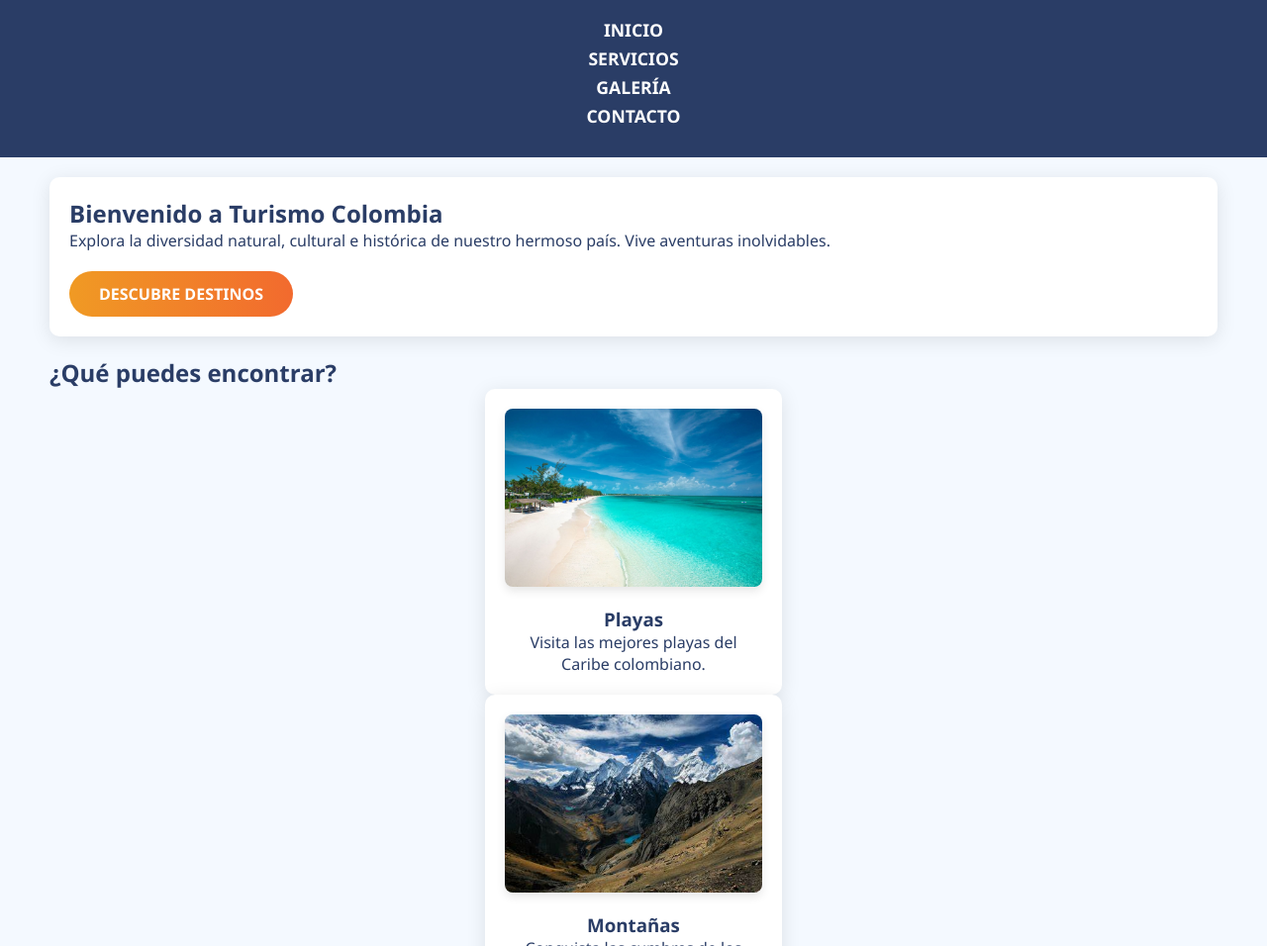
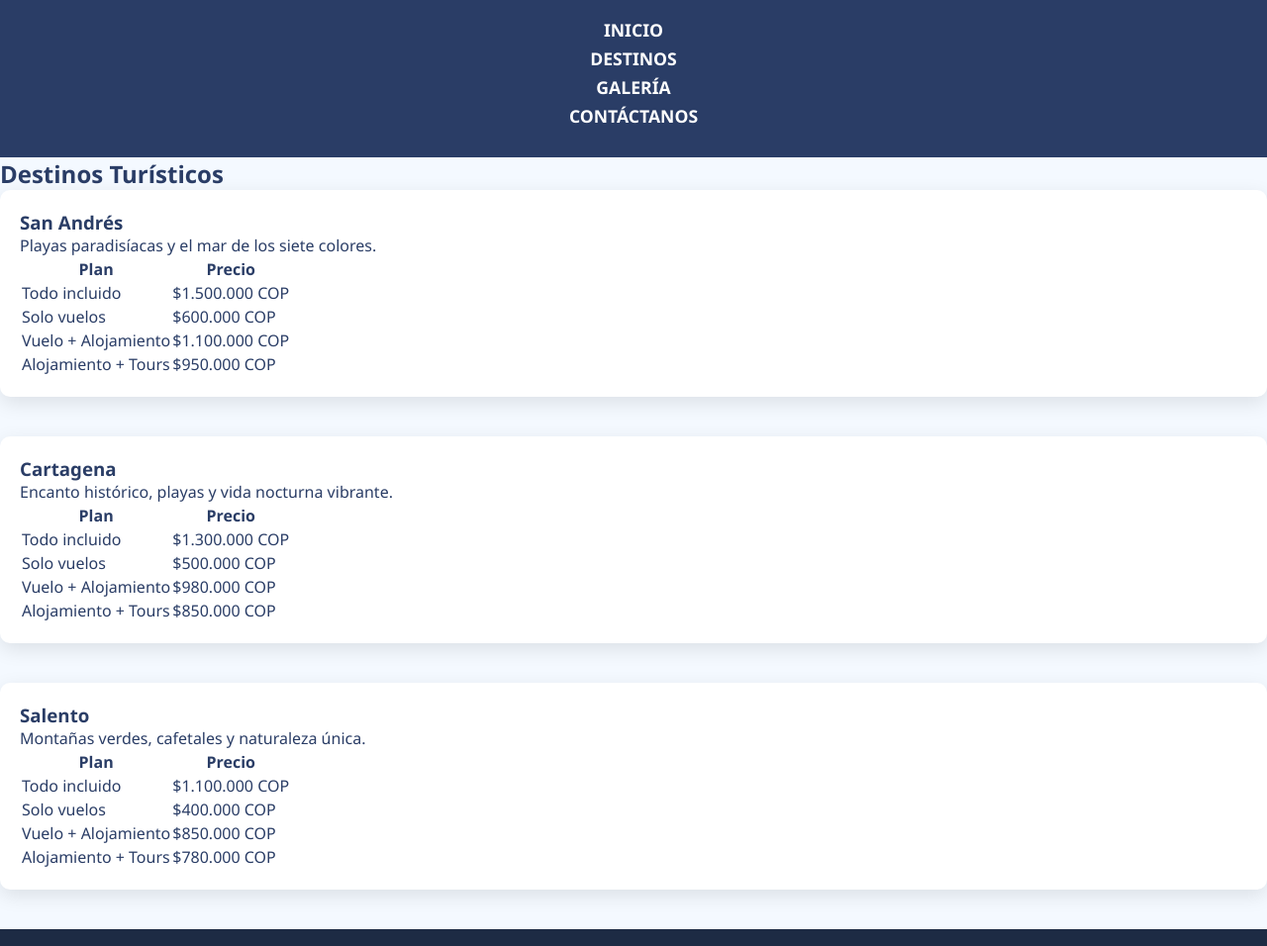
Before and after one commit to luigarmi/sitios_turisticos, a plain HTML site: page index.html in a window 1280 px wide. Shown: the part 77-1033 px from the top of the page at 99% size. Drawn offline with Linux system fonts and the light colour scheme.

Commit message:
Update index.html

```diff
--- a/index.html
+++ b/index.html
@@ -2,59 +2,115 @@
 <html lang="es">
 <head>
     <meta charset="UTF-8">
-  <meta name="viewport" content="width=device-width, initial-scale=1">
-  <title>Turismo Colombia</title>
+    <meta name="viewport" content="width=device-width, initial-scale=1.0">
+    <title>Turismo Colombia - Destinos</title>
     <link rel="stylesheet" href="style.css">
-  <script defer src="script.js"></script>
 </head>
 <body>
-
     <header>
-  <div class="container">
-    <h1>Mi Sitio Web</h1>
-    <div class="menu-toggle" id="menu-toggle">&#9776;</div> <!-- Icono hamburguesa -->
+        <h1>Turismo Colombia</h1>
+        <nav>
+            <div class="menu-toggle" id="menu-toggle">&#9776;</div>
             <ul class="menu" id="menu">
-      <li><a href="#">Inicio</a></li>
-      <li><a href="#">Servicios</a></li>
-      <li><a href="#">Galería</a></li>
-      <li><a href="#">Contacto</a></li>
+                <li><a href="index.html">Inicio</a></li>
+                <li><a href="destinos.html">Destinos</a></li>
+                <li><a href="galeria.html">Galería</a></li>
+                <li><a href="contacto.html">Contáctanos</a></li>
             </ul>
-  </div>
+        </nav>
     </header>
 
+    <main>
+        <section class="destinos">
+            <h2>Destinos Turísticos</h2>
 
+            <article class="destino">
+                <h3>San Andrés</h3>
+                <p>Playas paradisíacas y el mar de los siete colores.</p>
+                <table>
+                    <tr>
+                        <th>Plan</th>
+                        <th>Precio</th>
+                    </tr>
+                    <tr>
+                        <td>Todo incluido</td>
+                        <td>$1.500.000 COP</td>
+                    </tr>
+                    <tr>
+                        <td>Solo vuelos</td>
+                        <td>$600.000 COP</td>
+                    </tr>
+                    <tr>
+                        <td>Vuelo + Alojamiento</td>
+                        <td>$1.100.000 COP</td>
+                    </tr>
+                    <tr>
+                        <td>Alojamiento + Tours</td>
+                        <td>$950.000 COP</td>
+                    </tr>
+                </table>
+            </article>
 
-  <main class="container">
-    <section class="intro">
-      <h2>Bienvenido a Turismo Colombia</h2>
-      <p>Explora la diversidad natural, cultural e histórica de nuestro hermoso país. Vive aventuras inolvidables.</p>
-      <a href="destinos.html" class="btn">Descubre Destinos</a>
-    </section>
+            <article class="destino">
+                <h3>Cartagena</h3>
+                <p>Encanto histórico, playas y vida nocturna vibrante.</p>
+                <table>
+                    <tr>
+                        <th>Plan</th>
+                        <th>Precio</th>
+                    </tr>
+                    <tr>
+                        <td>Todo incluido</td>
+                        <td>$1.300.000 COP</td>
+                    </tr>
+                    <tr>
+                        <td>Solo vuelos</td>
+                        <td>$500.000 COP</td>
+                    </tr>
+                    <tr>
+                        <td>Vuelo + Alojamiento</td>
+                        <td>$980.000 COP</td>
+                    </tr>
+                    <tr>
+                        <td>Alojamiento + Tours</td>
+                        <td>$850.000 COP</td>
+                    </tr>
+                </table>
+            </article>
 
-    <section class="highlights">
-      <h2>¿Qué puedes encontrar?</h2>
-      <div class="cards">
-        <div class="card">
-          <img src="img/playa1.jpg" alt="Playa paradisíaca">
-          <h3>Playas</h3>
-          <p>Visita las mejores playas del Caribe colombiano.</p>
-        </div>
-        <div class="card">
-          <img src="img/montaña1.jpg" alt="Montaña andina">
-          <h3>Montañas</h3>
-          <p>Conquista las cumbres de los Andes colombianos.</p>
-        </div>
-        <div class="card">
-          <img src="img/selva1.jpg" alt="Selva amazónica">
-          <h3>Selvas</h3>
-          <p>Adéntrate en la biodiversidad del Amazonas y el Chocó.</p>
-        </div>
-      </div>
+            <article class="destino">
+                <h3>Salento</h3>
+                <p>Montañas verdes, cafetales y naturaleza única.</p>
+                <table>
+                    <tr>
+                        <th>Plan</th>
+                        <th>Precio</th>
+                    </tr>
+                    <tr>
+                        <td>Todo incluido</td>
+                        <td>$1.100.000 COP</td>
+                    </tr>
+                    <tr>
+                        <td>Solo vuelos</td>
+                        <td>$400.000 COP</td>
+                    </tr>
+                    <tr>
+                        <td>Vuelo + Alojamiento</td>
+                        <td>$850.000 COP</td>
+                    </tr>
+                    <tr>
+                        <td>Alojamiento + Tours</td>
+                        <td>$780.000 COP</td>
+                    </tr>
+                </table>
+            </article>
         </section>
     </main>
 
     <footer>
-    <p>© 2025 Turismo Colombia | Todos los derechos reservados.</p>
+        <p>&copy; 2025 Turismo Colombia. Todos los derechos reservados.</p>
     </footer>
+
+    <script src="script.js"></script>
 </body>
 </html>
```
Lines whose indentation alone changed are shown as unchanged.
